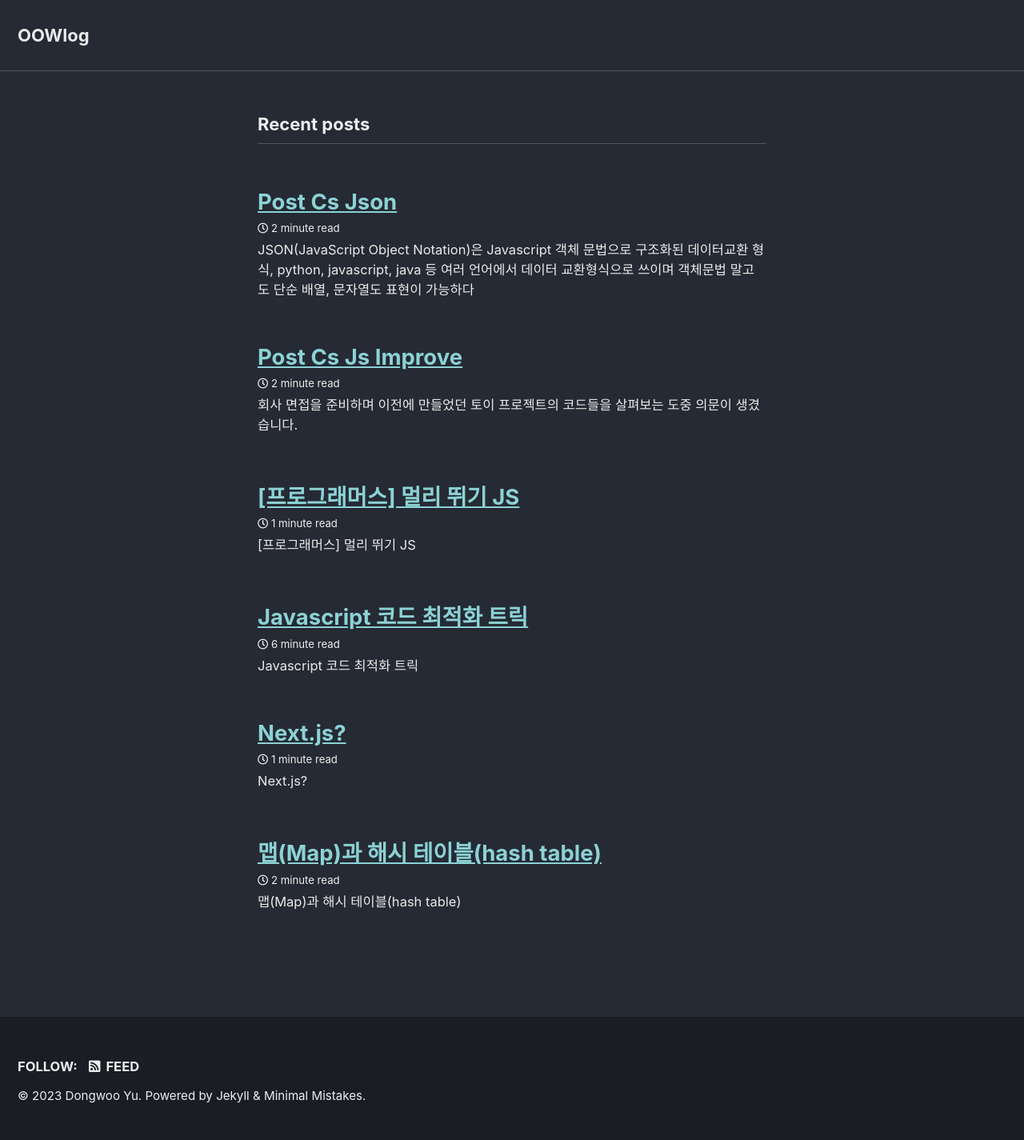
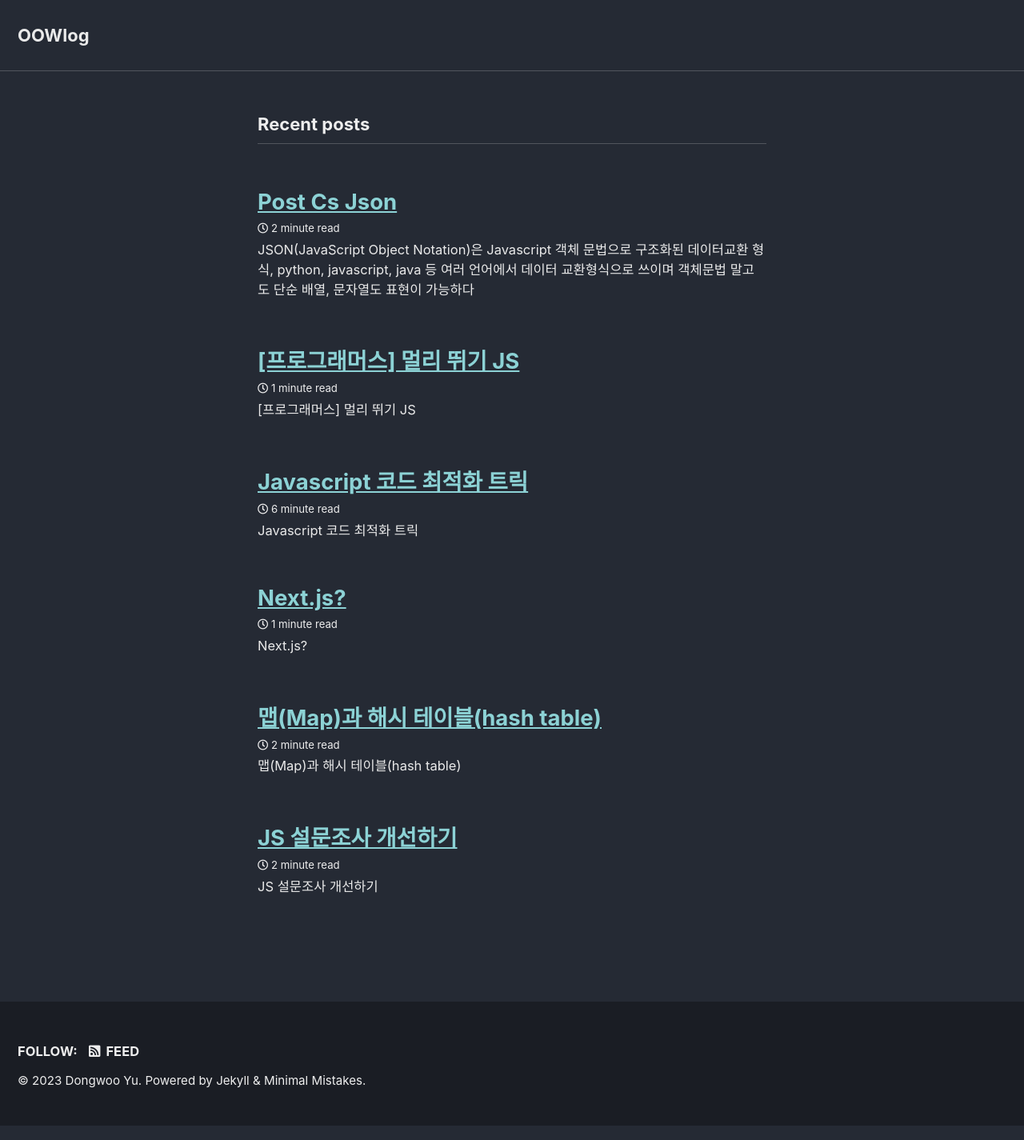
Before and after one commit to OOWGNOD/OOWGNOD.com, a Jekyll site: the page built from index.markdown, in a window 1280 px wide. Shown: the whole page at 80% size. Built offline with Jekyll 4.4.1, drawn with Linux system fonts in a browser that asks for light colours; cached includes are drawn as plain includes; the list of posts is cut into pages by our own code.

Commit message:
Update 2023-12-15-post-cs-js-improve.markdown

```diff
--- a/_posts/2023-12-15-post-cs-js-improve.markdown
+++ b/_posts/2023-12-15-post-cs-js-improve.markdown
@@ -1,3 +1,19 @@
+---
+layout: post
+title: "JS 설문조사 개선하기"
+date: 2015-02-08T20:39:51-09:00
+modified: 2015-02-08T22:21:31-09:00
+categories: articles
+excerpt: "JS 설문조사 개선하기"
+tags: [oowgnod]
+image:
+  feature: test.jpg
+  credit: Me
+  creditlink: me.org
+share: true
+comments: true
+---
+
 회사 면접을 준비하며 이전에 만들었던 토이 프로젝트의 코드들을 살펴보는 도중 의문이 생겼습니다.
 
 다른 면접에서 해당 프로젝트의 물품이 많아지면 어떻게 개선할 수 있는지에 대해 질문이 왔었는데
```
